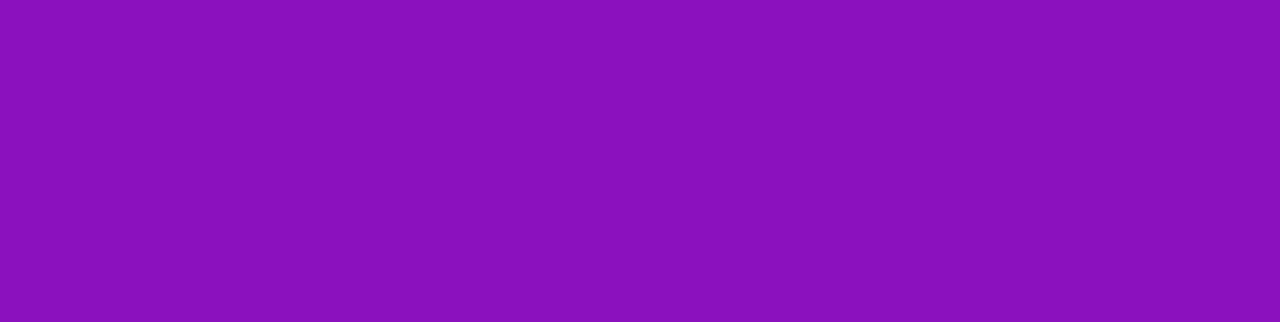
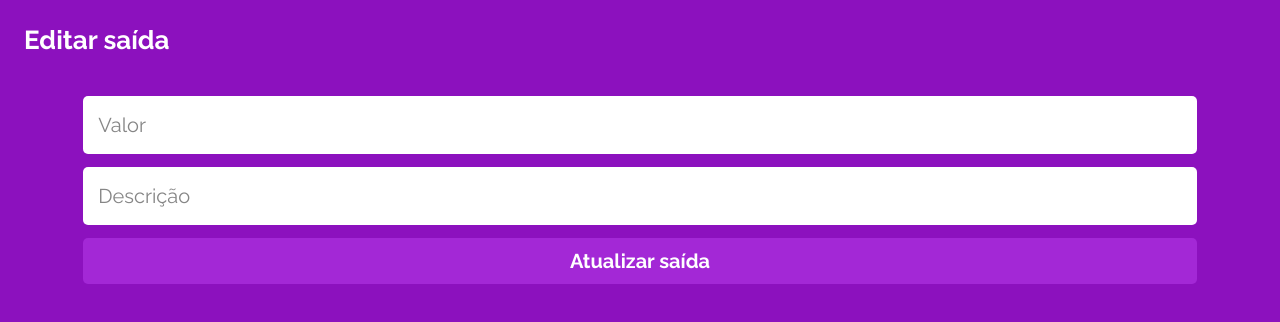
Before and after one commit to pullynnhah/projeto-13-my-wallet-front, a React (Create React App) app: page /balance/edit/1 in a window 1280 px wide. Before the commit this address had no page. Shown: the top 322 px of the page. Built offline with nearby package versions, Linux system fonts and the light colour scheme; a web font is replaced by a local one.

Commit message:
make buttons work

```diff
--- a/src/components/App.js
+++ b/src/components/App.js
@@ -4,13 +4,15 @@ import {BrowserRouter, Route, Routes} from "react-router-dom";
 import {ThemeProvider} from "styled-components";
 import {GlobalStyle} from "./styles/GlobalStyle.sc";
 import GlobalContext from "./contexts/GlobalContext";
-import {getMyWalletUser} from "../services/storage";
+
 import Login from "./pages/Login";
 import Signup from "./pages/Signup";
 import Wallet from "./pages/Wallet";
+import NewBalance from "./pages/NewBalance";
+import EditBalance from "./pages/EditBalance";
 
 export default function App() {
-  const [login, setLogin] = useState(getMyWalletUser());
+  const [login, setLogin] = useState(null);
   const theme = {
     purple: "#8C11BE",
     violet: "#A328D6",
@@ -31,8 +33,8 @@ export default function App() {
             <Route path="/" element={<Login />} />
             <Route path="/signup" element={<Signup />} />
             <Route path="/wallet" element={<Wallet />} />
-            {/*<Route path="/balance/new/:type" element={<NewBalance />} />*/}
-            {/*<Route path="/balance/edit/:type" element={<EditBalance />} />*/}
+            <Route path="/balance/new/:type" element={<NewBalance />} />
+            <Route path="/balance/edit/:type" element={<EditBalance />} />
           </Routes>
         </BrowserRouter>
       </GlobalContext.Provider>
--- /dev/null
+++ b/src/components/pages/EditBalance.js
@@ -0,0 +1,45 @@
+import {useContext, useState} from "react";
+import {useNavigate, useParams} from "react-router-dom";
+
+import GlobalContext from "../contexts/GlobalContext";
+import Form from "../styles/Form.sc";
+import BalanceTitle from "../styles/BalanceTitle.sc";
+import {editTransaction} from "../../services/api";
+
+export default function EditBalance() {
+  const {login} = useContext(GlobalContext);
+  const {type} = useParams();
+  const [form, setForm] = useState({amount: "", description: ""});
+
+  const title = type === "income" ? "entrada" : "saída";
+  const inputs = [
+    {placeholder: "Valor", name: "amount"},
+    {placeholder: "Descrição", name: "description"},
+  ];
+
+  const navigate = useNavigate();
+
+  async function submitForm(event) {
+    event.preventDefault();
+    await editTransaction({...form, type}, login.token);
+    navigate("/wallet");
+  }
+
+  return (
+    <>
+      <BalanceTitle>{`Editar ${title}`}</BalanceTitle>
+      <Form onSubmit={submitForm}>
+        {inputs.map((input, index) => (
+          <input
+            key={index}
+            placeholder={input.placeholder}
+            type={"text"}
+            onChange={e => setForm({...form, [e.target.name]: e.target.value})}
+            required
+          />
+        ))}
+        <button>{`Atualizar ${title}`}</button>
+      </Form>
+    </>
+  );
+}
--- a/src/components/pages/Login.js
+++ b/src/components/pages/Login.js
@@ -1,15 +1,14 @@
-import {useContext, useEffect, useState} from "react";
+import {useContext, useState} from "react";
 import {Link, useNavigate} from "react-router-dom";
-import axios from "axios";
 
 import GlobalContext from "../contexts/GlobalContext";
 import Title from "../styles/Title.sc";
 import Linker from "../styles/Linker.sc";
 import Form from "../styles/Form.sc";
-import {setMyWalletUser} from "../../services/storage";
+import {login} from "../../services/api";
 
 export default function Login() {
-  const {login, setLogin} = useContext(GlobalContext);
+  const {setLogin} = useContext(GlobalContext);
   const [form, setForm] = useState({email: "", password: ""});
 
   const navigate = useNavigate();
@@ -22,20 +21,13 @@ export default function Login() {
     event.preventDefault();
 
     try {
-      const {data} = await axios.post(`${process.env.REACT_APP_API}/login`, form);
+      const {data} = await login(form);
       setLogin(data);
-      setMyWalletUser(data);
       navigate("/wallet");
     } catch (e) {
       alert("Verifique seus dados!");
     }
   }
-
-  useEffect(() => {
-    if (login !== null) {
-      navigate("/wallet");
-    }
-  }, []);
 
   return (
     <>
--- /dev/null
+++ b/src/components/pages/NewBalance.js
@@ -0,0 +1,46 @@
+import {useContext, useState} from "react";
+import {useNavigate, useParams} from "react-router-dom";
+
+import GlobalContext from "../contexts/GlobalContext";
+import Form from "../styles/Form.sc";
+import BalanceTitle from "../styles/BalanceTitle.sc";
+import {makeTransaction} from "../../services/api";
+
+export default function NewBalance() {
+  const {login} = useContext(GlobalContext);
+  const {type} = useParams();
+  const [form, setForm] = useState({amount: "", description: ""});
+
+  const title = type === "income" ? "entrada" : "saída";
+  const inputs = [
+    {placeholder: "Valor", name: "amount"},
+    {placeholder: "Descrição", name: "description"},
+  ];
+
+  const navigate = useNavigate();
+  async function submitForm(event) {
+    event.preventDefault();
+    await makeTransaction({...form, type}, login.token);
+    navigate("/wallet");
+  }
+
+  return (
+    <>
+      <BalanceTitle>{`Nova ${title}`}</BalanceTitle>
+      <Form onSubmit={submitForm}>
+        {inputs.map((input, index) => (
+          <input
+            key={index}
+            placeholder={input.placeholder}
+            type={"text"}
+            name={input.name}
+            value={form[input.name]}
+            onChange={e => setForm({...form, [e.target.name]: e.target.value})}
+            required
+          />
+        ))}
+        <button>{`Salvar ${title}`}</button>
+      </Form>
+    </>
+  );
+}
--- a/src/components/pages/Signup.js
+++ b/src/components/pages/Signup.js
@@ -4,7 +4,7 @@ import Title from "../styles/Title.sc";
 import {Link, useNavigate} from "react-router-dom";
 import Linker from "../styles/Linker.sc";
 import Form from "../styles/Form.sc";
-import axios from "axios";
+import {signup} from "../../services/api";
 
 export default function Signup() {
   const [form, setForm] = useState({name: "", email: "", password: "", repeatPassword: ""});
@@ -24,7 +24,7 @@ export default function Signup() {
     }
 
     try {
-      await axios.post(`${process.env.REACT_APP_API}/signup`, form);
+      await signup(form);
       navigate("/");
     } catch (e) {
       alert("Verifique seus dados!");
--- a/src/components/pages/Wallet.js
+++ b/src/components/pages/Wallet.js
@@ -1,19 +1,32 @@
 import {useContext} from "react";
-import {Link} from "react-router-dom";
+import {Link, useNavigate} from "react-router-dom";
 import {RiLogoutBoxRLine} from "react-icons/ri";
 import {FiPlusCircle, FiMinusCircle} from "react-icons/fi";
 
 import GlobalContext from "../contexts/GlobalContext";
 import Page from "../styles/Page.sc";
+import {logout} from "../../services/api";
 
 export default function Wallet() {
   const {login} = useContext(GlobalContext);
 
-  console.log(login);
+  const navigate = useNavigate();
+
+  async function exit() {
+    try {
+      if (window.confirm("Deseja mesmo sair?")) {
+        await logout(login.token);
+        navigate("/");
+      }
+    } catch (e) {
+      alert("Não é possível fazer Logout!");
+    }
+  }
+
   return (
     <Page>
       <h1>Olá, {login.name}</h1>
-      <RiLogoutBoxRLine className={"icon"} />
+      <RiLogoutBoxRLine className={"icon"} onClick={exit} />
 
       <div></div>
       <Link to={"/balance/new/income"}>
--- /dev/null
+++ b/src/components/styles/BalanceTitle.sc.js
@@ -0,0 +1,12 @@
+import styled from "styled-components";
+
+const BalanceTitle = styled.h1`
+  color: ${props => props.theme.white};
+  font-weight: 700;
+  font-size: 26px;
+  line-height: 31px;
+
+  margin: 25px 0 40px 24px;
+`;
+
+export default BalanceTitle;
--- /dev/null
+++ b/src/services/api.js
@@ -0,0 +1,33 @@
+import axios from "axios";
+
+function login(data) {
+  return axios.post(`${process.env.REACT_APP_API}/login`, data);
+}
+
+function signup(data) {
+  return axios.post(`${process.env.REACT_APP_API}/signup`, data);
+}
+
+function logout(token) {
+  return axios.post(
+    `${process.env.REACT_APP_API}/logout`,
+    {},
+    {
+      headers: {Authorization: `Bearer ${token}`},
+    }
+  );
+}
+
+function makeTransaction(data, token) {
+  return axios.post(`${process.env.REACT_APP_API}/transaction`, data, {
+    headers: {Authorization: `Bearer ${token}`},
+  });
+}
+
+function editTransaction(data, token) {
+  return axios.put(`${process.env.REACT_APP_API}/transaction`, data, {
+    headers: {Authorization: `Bearer ${token}`},
+  });
+}
+
+export {login, signup, logout, makeTransaction, editTransaction};
--- a/src/services/storage.js
+++ /dev/null
@@ -1,10 +0,0 @@
-function getMyWalletUser() {
-  const data = localStorage.getItem("my-wallet-user");
-  return data ? JSON.parse(data) : null;
-}
-
-function setMyWalletUser(data) {
-  return localStorage.setItem("my-wallet-user", JSON.stringify(data));
-}
-
-export {getMyWalletUser, setMyWalletUser};
```
